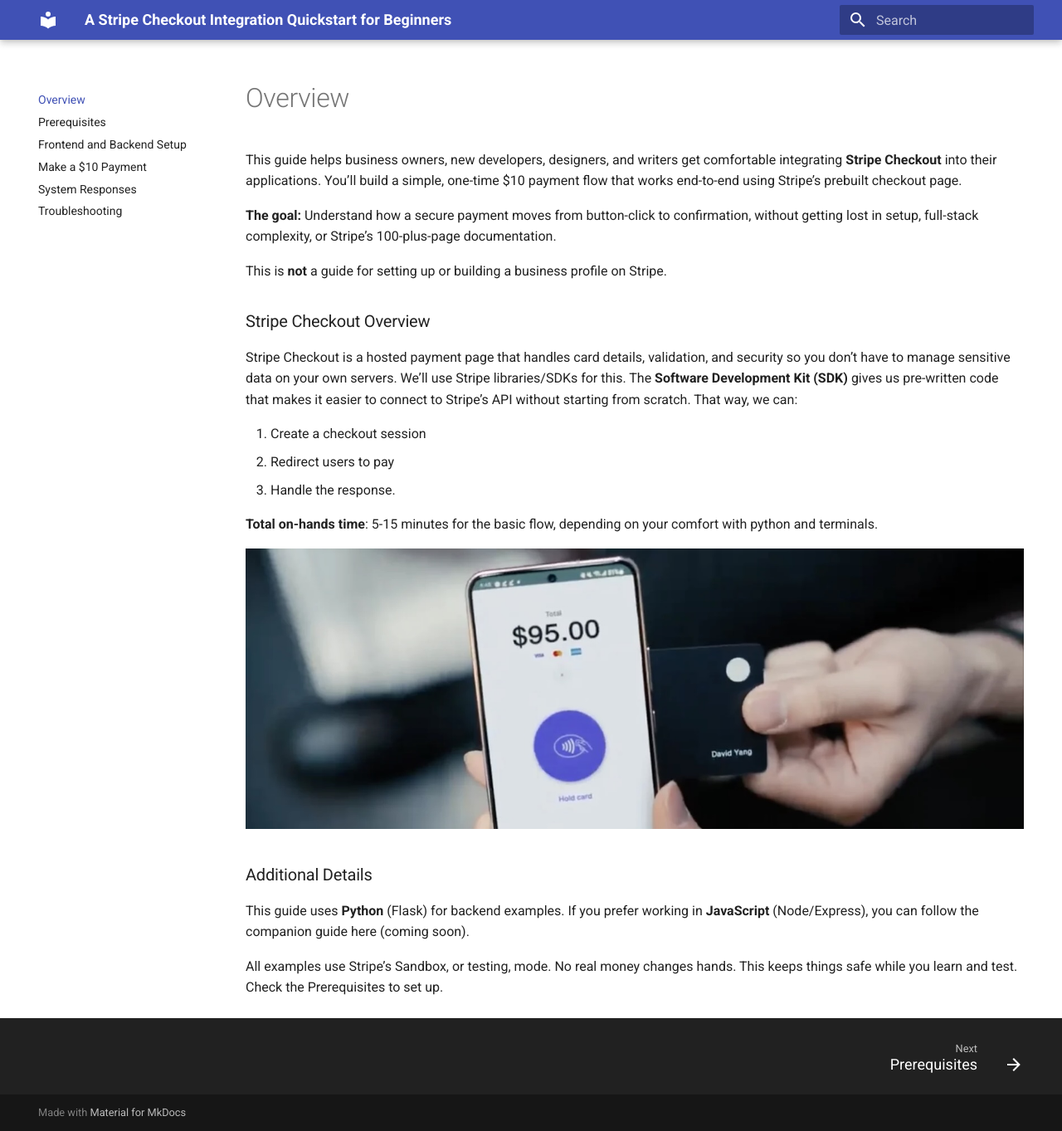
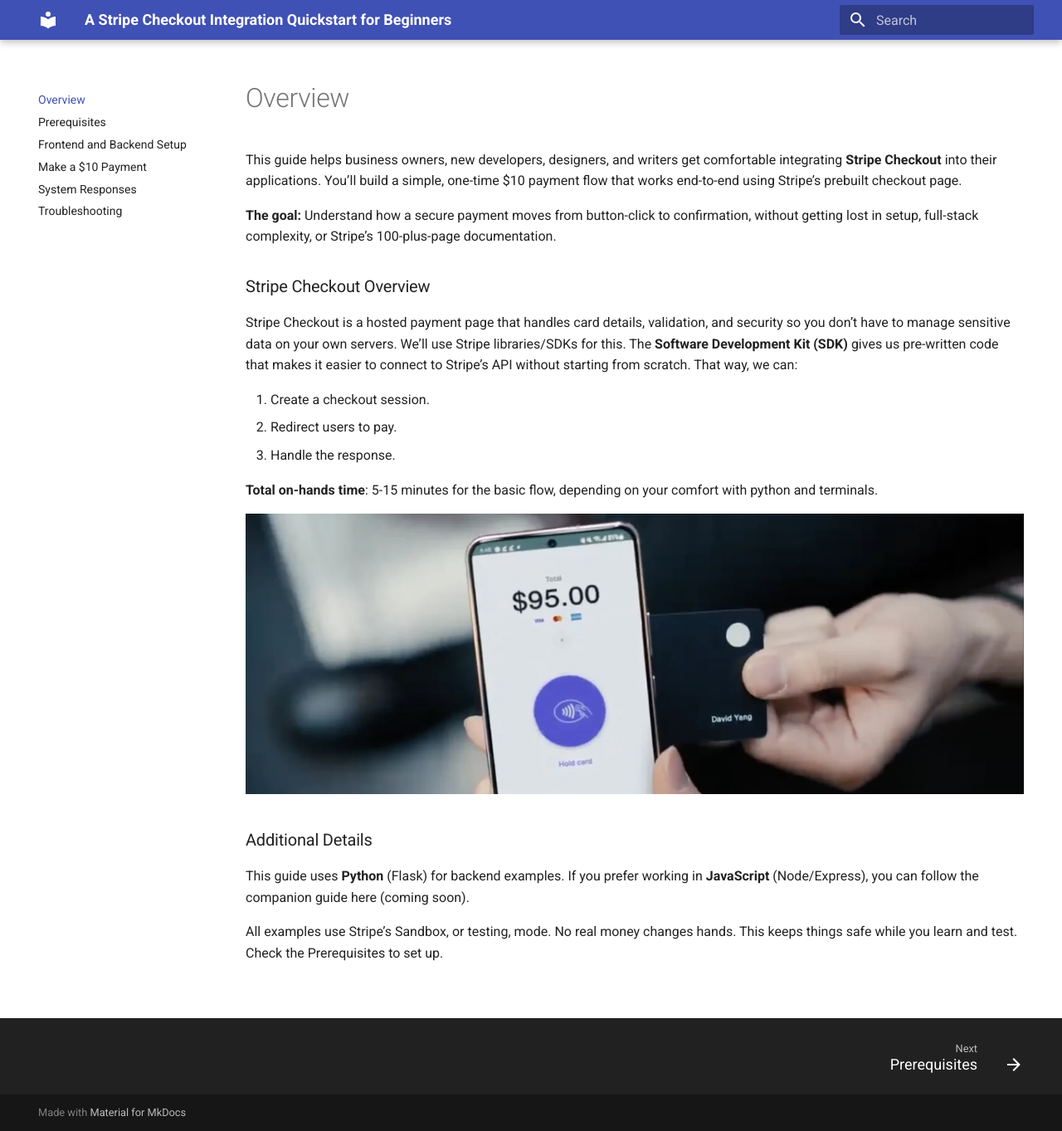
Before and after one commit to codymauro/stripe-payment-guide, an MkDocs documentation site: the page built from docs/index.md, in a window 1280 px wide and 1363 px high. Shown: the whole window at 83% size. Built offline with MkDocs 1.6.1 and Material for MkDocs 9.7.7, drawn with Linux system fonts in a browser that asks for light colours.

Commit message:
Update index.md

```diff
--- a/docs/index.md
+++ b/docs/index.md
@@ -6,12 +6,11 @@ This guide helps business owners, new developers, designers, and writers get com
 
 **The goal:** Understand how a secure payment moves from button-click to confirmation, without getting lost in setup, full-stack complexity, or Stripe’s 100-plus-page documentation.
 
-This is **not** a guide for setting up or building a business profile on Stripe.
 ### Stripe Checkout Overview
 Stripe Checkout is a hosted payment page that handles card details, validation, and security so you don’t have to manage sensitive data on your own servers. We’ll use Stripe libraries/SDKs for this. The **Software Development Kit (SDK)** gives us pre-written code that makes it easier to connect to Stripe’s API without starting from scratch. That way, we can:
 
-1. Create a checkout session
-2. Redirect users to pay
+1. Create a checkout session.
+2. Redirect users to pay.
 3. Handle the response.
 
 **Total on-hands time**: 5-15 minutes for the basic flow, depending on your comfort with python and terminals.
```
